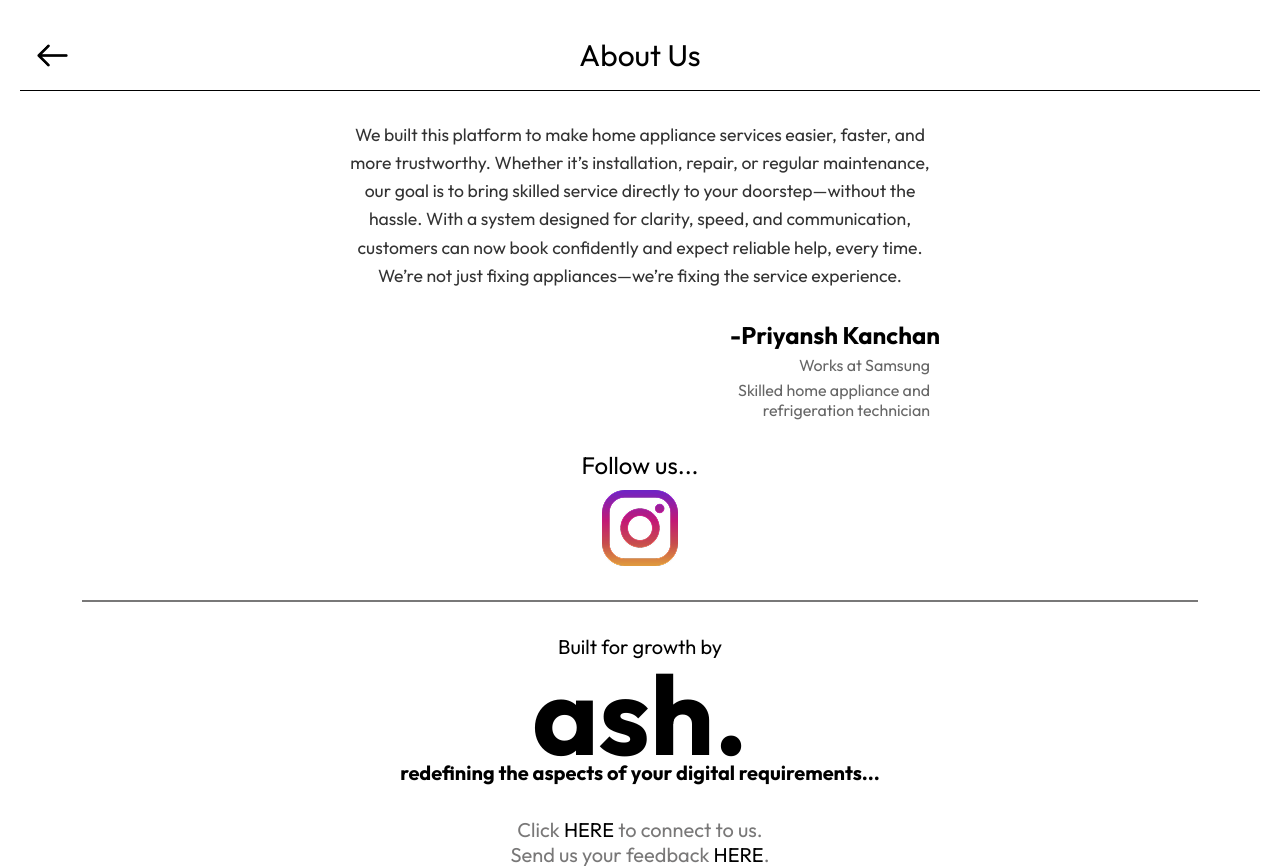
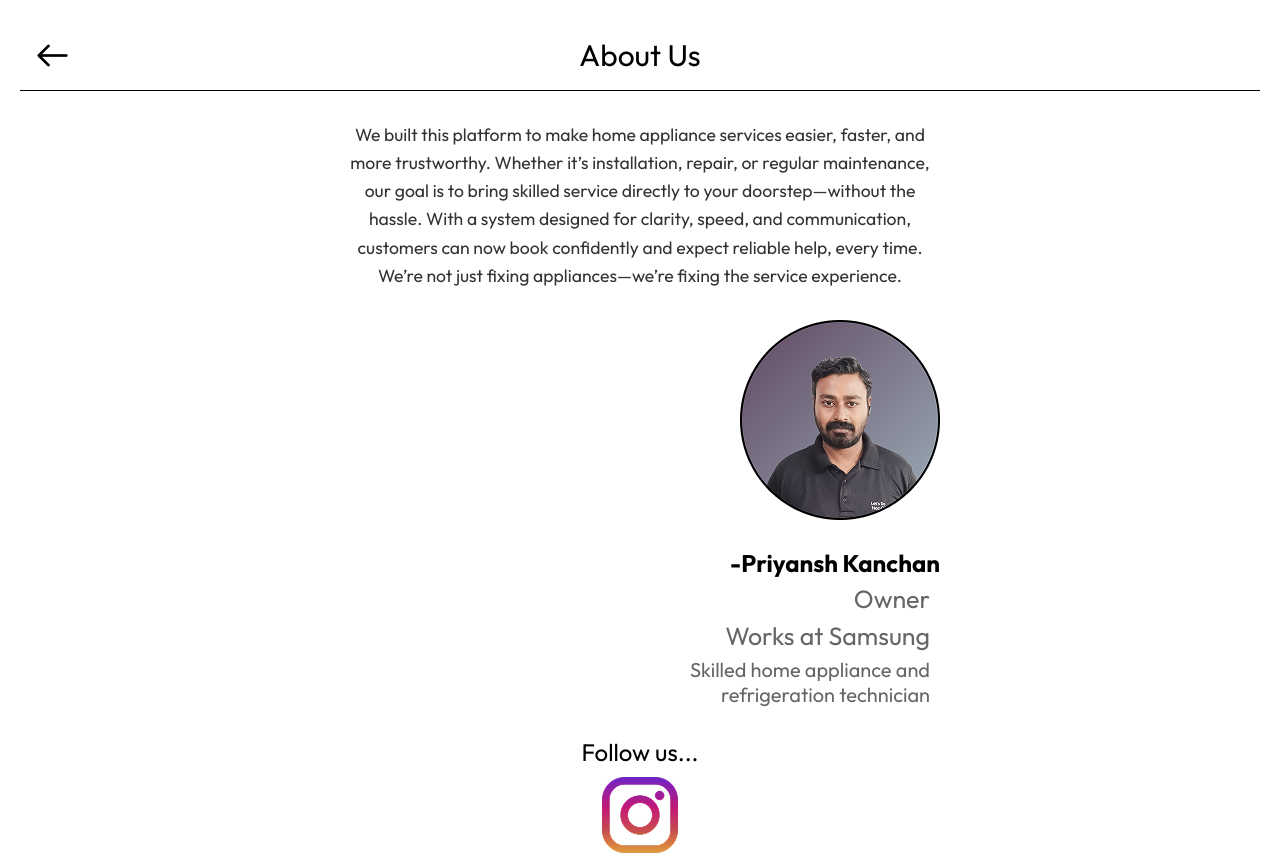
Before and after one commit to ayushthakurrrr/Technician-s-Web, a React (Vite) app: page /about in a window 1280 px wide. Shown: the top 867 px of the page. Built offline with nearby package versions, Linux system fonts and the light colour scheme.

Commit message:
more fixes in about page

```diff
--- a/src/css/about.css
+++ b/src/css/about.css
@@ -105,11 +105,23 @@
   text-align: center;
 }
 
+.owner-profile {
+  display: flex;
+  flex-direction: column;
+  align-items: center; /* Center image and name horizontally */
+}
+
+.owner-image {
+  margin-bottom: 1.5rem;
+  /* padding-right: 0.4rem; */
+}
+
 .owner-name {
   font-weight: bold;
   font-size: 2rem;
   margin: 0;
   color: #000;
+  text-align: end;
 }
 
 .owner-subtitle {
@@ -195,7 +207,8 @@
   margin-bottom: 1rem;
 }
 .brands-logo {
-  width: 28rem;
+  width: 80vw;
+  max-width: 28rem;
 }
 
 /* Responsive Design */
@@ -212,14 +225,22 @@
     gap: 35rem;
   }
 
+  .owner-profile {
+    display: flex;
+    flex-direction: column;
+    align-items: flex-end;
+  }
+
   .owner-name {
     font-size: 1.5rem;
     text-align: end;
   }
 
-  .owner-subtitle,
+  .owner-subtitle {
+    font-size: 1.5625rem;
+  }
   .owner-description {
-    font-size: 1rem;
+    font-size: 1.25rem;
   }
   .owner-description {
     padding-inline-start: 300px;
@@ -228,6 +249,9 @@
   .ash-logo {
     width: 320px;
   }
+  .brands-logo {
+    width: 28rem;
+  }
   /* .about-content {
     text-align: end;
 } */
--- a/src/pages/About.jsx
+++ b/src/pages/About.jsx
@@ -33,8 +33,13 @@ const About = () => {
           customers can now book confidently and expect reliable help, every time.
           We’re not just fixing appliances—we’re fixing the service experience.
         </p>
-
-        <p className="owner-name">-Priyansh Kanchan</p>
+        <div className="owner-profile">
+          <div className="owner-image-container">
+            <img src="/images/client-profile-picture.png" alt="Owner" className="owner-image" />
+          </div>
+          <p className="owner-name">-Priyansh Kanchan</p>
+        </div>
+        <p className="owner-subtitle">Owner</p>
         <p className="owner-subtitle">Works at Samsung</p>
         <p className="owner-description">
           Skilled home appliance and refrigeration technician
```
Also changed, not shown: public/images/client-profile-picture.png (added).
